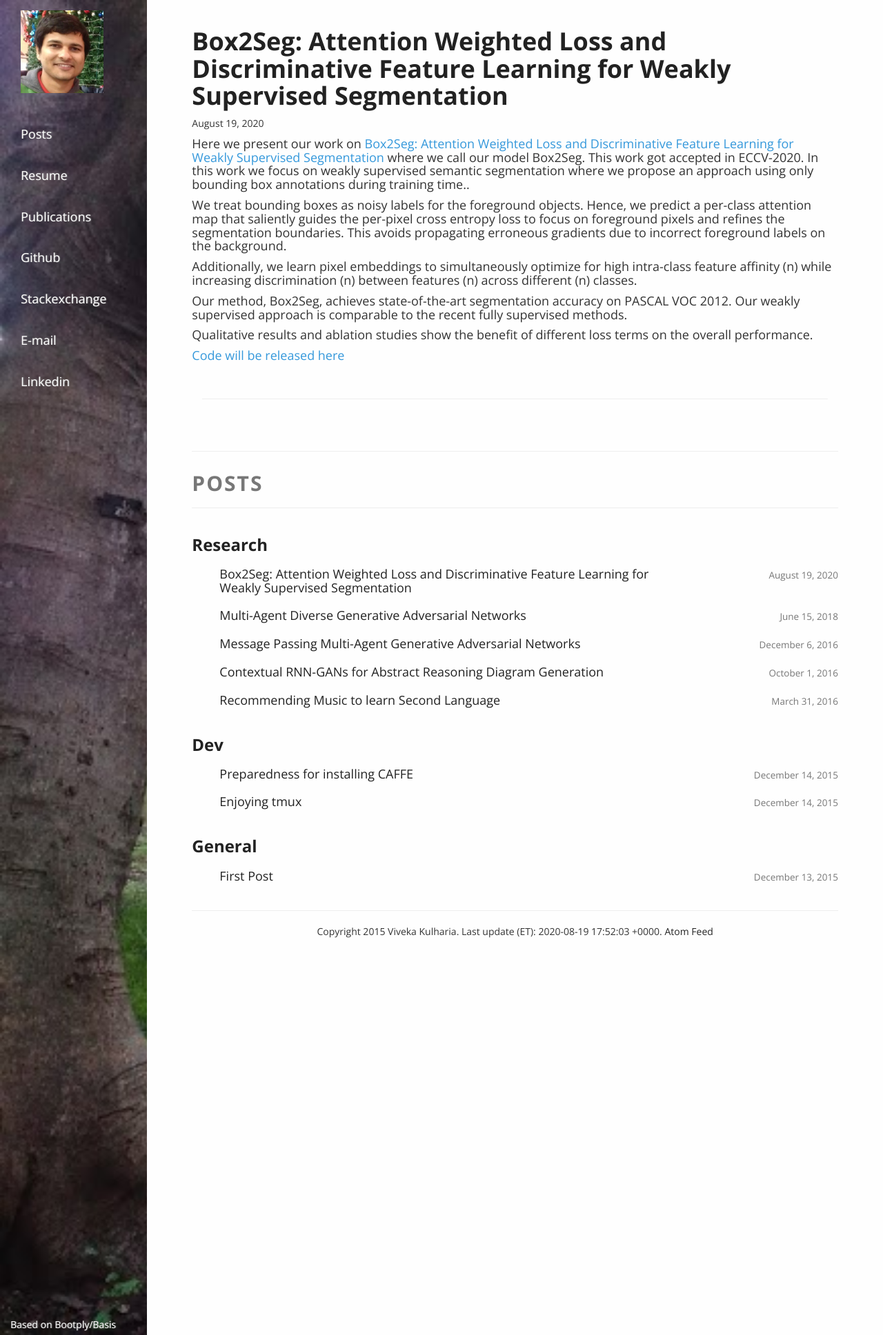
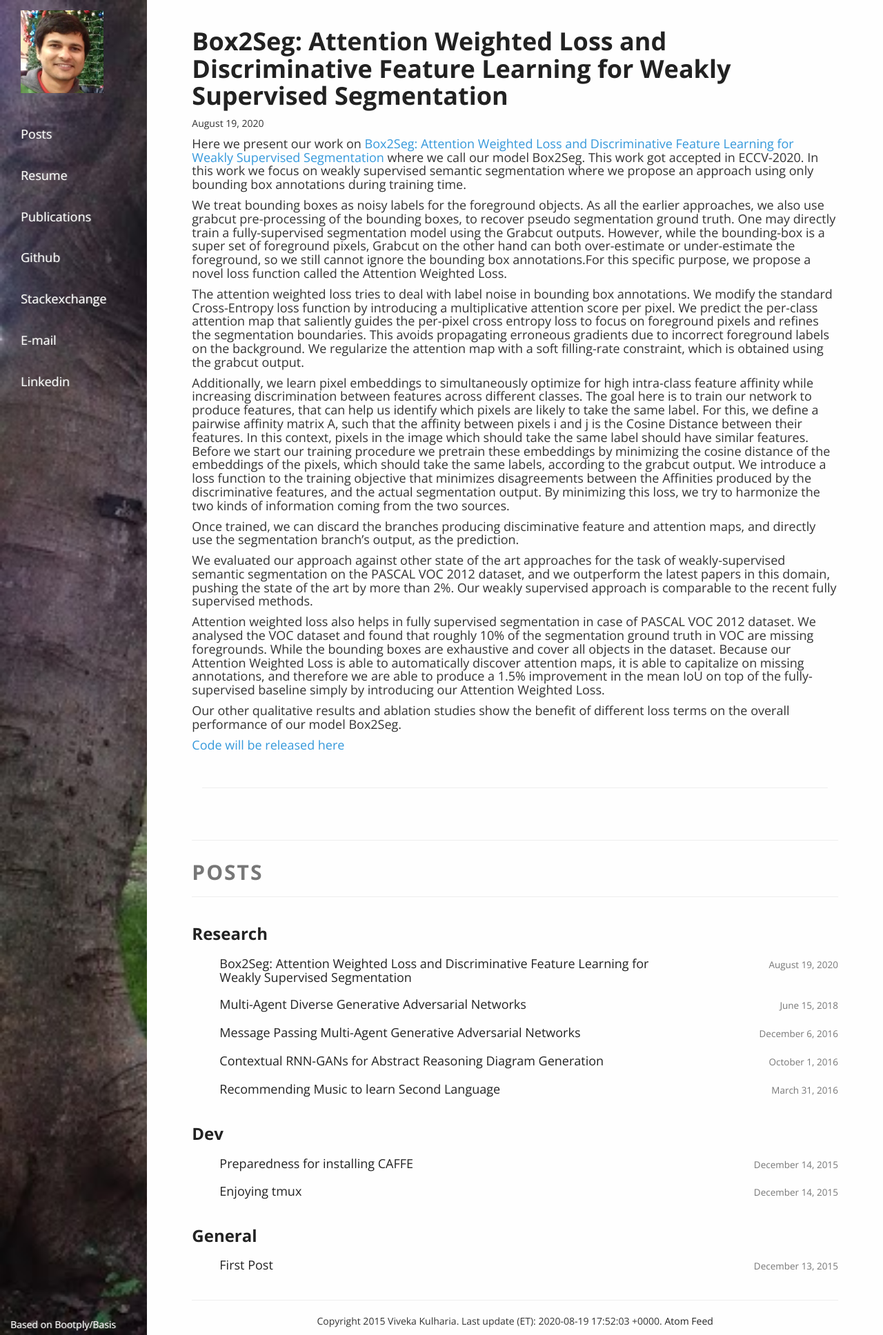
Before and after one commit to vivkul/vivkul.github.io, a Jekyll site: the page built from _posts/2020-08-19-Box2Seg.md, in a window 1280 px wide. Shown: the whole page at 69% size. Built offline with Jekyll 4.4.1, drawn with Linux system fonts in a browser that asks for light colours; nearby versions of some CDN libraries.

Commit message:
Update 2020-08-19-Box2Seg.md

```diff
--- a/_posts/2020-08-19-Box2Seg.md
+++ b/_posts/2020-08-19-Box2Seg.md
@@ -5,14 +5,21 @@ comments: false
 category: Research
 ---
 
-#### Here we present our work on [<font color="#3498DB">Box2Seg: Attention Weighted Loss and Discriminative Feature Learning for Weakly Supervised Segmentation</font>](http://www.robots.ox.ac.uk/~tvg/publications/2020/box2seg.pdf){:target="_blank"} where we call our model Box2Seg. This work got accepted in ECCV-2020. In this work we focus on weakly supervised semantic segmentation where we propose an approach using only bounding box annotations during training time..
+#### Here we present our work on [<font color="#3498DB">Box2Seg: Attention Weighted Loss and Discriminative Feature Learning for Weakly Supervised Segmentation</font>](http://www.robots.ox.ac.uk/~tvg/publications/2020/box2seg.pdf){:target="_blank"} where we call our model Box2Seg. This work got accepted in ECCV-2020. In this work we focus on weakly supervised semantic segmentation where we propose an approach using only bounding box annotations during training time.
 
-#### We treat bounding boxes as noisy labels for the foreground objects. Hence, we predict a per-class attention map that saliently guides the per-pixel cross entropy loss to focus on foreground pixels and refines the segmentation boundaries. This avoids propagating erroneous gradients due to incorrect foreground labels on the background.
+#### We treat bounding boxes as noisy labels for the foreground objects. As all the earlier approaches, we also use grabcut pre-processing of the bounding boxes, to recover pseudo segmentation ground truth. One may directly train a fully-supervised segmentation model using the Grabcut outputs. However, while the bounding-box is a super set of foreground pixels, Grabcut on the other hand can both over-estimate or under-estimate the foreground, so we still cannot ignore the bounding box annotations.For this specific purpose, we propose a novel loss function called the Attention Weighted Loss.
 
-#### Additionally, we learn pixel embeddings to simultaneously optimize for high intra-class feature affinity (n) while increasing discrimination (n) between features (n) across different (n) classes.
+#### The attention weighted loss tries to deal with label noise in bounding box annotations. We modify the standard Cross-Entropy loss function by introducing a multiplicative attention score per pixel. We predict the per-class attention map that saliently guides the per-pixel cross entropy loss to focus on foreground pixels and refines the segmentation boundaries. This avoids propagating erroneous gradients due to incorrect foreground labels on the background. We regularize the attention map with a soft filling-rate constraint, which is obtained using the grabcut output.
 
-#### Our method, Box2Seg, achieves state-of-the-art segmentation accuracy on PASCAL VOC 2012. Our weakly supervised approach is comparable to the recent fully supervised methods.
+#### Additionally, we learn pixel embeddings to simultaneously optimize for high intra-class feature affinity while increasing discrimination between features across different classes. The goal here is to train our network to produce features, that can help us identify which pixels are likely to take the same label. For this, we define a pairwise affinity matrix A, such that the affinity between pixels i and j is the Cosine Distance between their features. In this context, pixels in the image which should take the same label should have similar features. Before we start our training procedure we pretrain these embeddings by minimizing the cosine distance of the embeddings of the pixels, which should take the same labels, according to the grabcut output. We introduce a loss function to the training objective that minimizes disagreements between the Affinities produced by the discriminative features, and the actual segmentation output. By minimizing this loss, we try to harmonize the two kinds of information coming from the two sources.
 
-#### Qualitative results and ablation studies show the benefit of different loss terms on the overall performance.
+#### Once trained, we can discard the branches producing disciminative feature and attention maps, and directly use the segmentation branch’s output, as the prediction.
+
+#### We evaluated our approach against other state of the art approaches for the task of weakly-supervised semantic segmentation on the PASCAL VOC 2012 dataset, and we outperform the latest papers in this domain, pushing the state of the art by more than 2%. Our weakly supervised approach is comparable to the recent fully supervised methods.
+
+#### Attention weighted loss also helps in fully supervised segmentation in case of PASCAL VOC 2012 dataset. We analysed the VOC dataset and found that roughly 10% of the segmentation ground truth in VOC are missing foregrounds. While the bounding boxes are exhaustive and cover all objects in the dataset. Because our Attention Weighted Loss is able to automatically discover attention maps, it is able to capitalize on missing annotations, and therefore we are able to produce a 1.5% improvement in the mean IoU on top of the fully-supervised baseline simply by introducing our Attention Weighted Loss.
+
+
+#### Our other qualitative results and ablation studies show the benefit of different loss terms on the overall performance of our model Box2Seg.
 
 #### [<font color="#3498DB">Code will be released here</font>](https://github.com/vivkul/Box2Seg){:target="_blank"}
```
